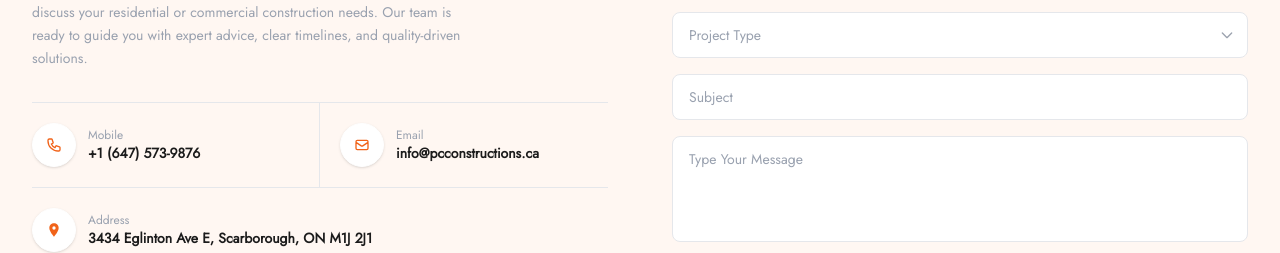
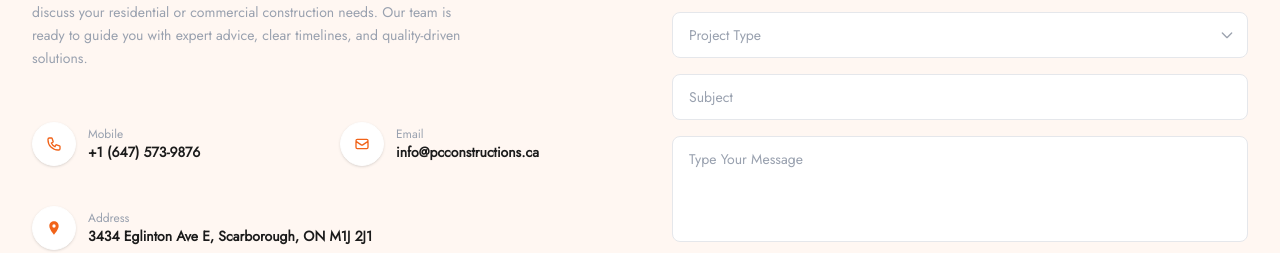
Before and after one commit to projectcconstructions-hash/PCConstructions, a React (Vite) app: page / in a window 1280 px wide. Shown: the part 7311-7564 px from the top of the page. Built offline with nearby package versions, Linux system fonts and the light colour scheme.

Commit message:
removed border line

```diff
--- a/src/components/ContactSection.tsx
+++ b/src/components/ContactSection.tsx
@@ -121,9 +121,8 @@ export default function ContactSection() {
             </p>
 
             <div>
-              <div className="border-t border-gray-200" />
               <div className="grid grid-cols-1 sm:grid-cols-2">
-                <div className="py-5 sm:pr-5 flex items-center gap-3 sm:border-r border-b sm:border-b-0 border-gray-200">
+                <div className="py-5 sm:pr-5 flex items-center gap-3">
                   <div className="w-10 h-10 lg:w-11 lg:h-11 rounded-full bg-white border border-white flex items-center justify-center shrink-0 shadow-sm">
                     <svg
                       className="w-4 h-4 text-primary-dark"
@@ -175,7 +174,6 @@ export default function ContactSection() {
                 </div>
               </div>
 
-              <div className="border-t border-gray-200" />
               <div className="py-5 flex items-center gap-3">
                 <div className="w-10 h-10 lg:w-11 lg:h-11 rounded-full bg-white border border-white flex items-center justify-center shrink-0 shadow-sm">
                   <svg
```
